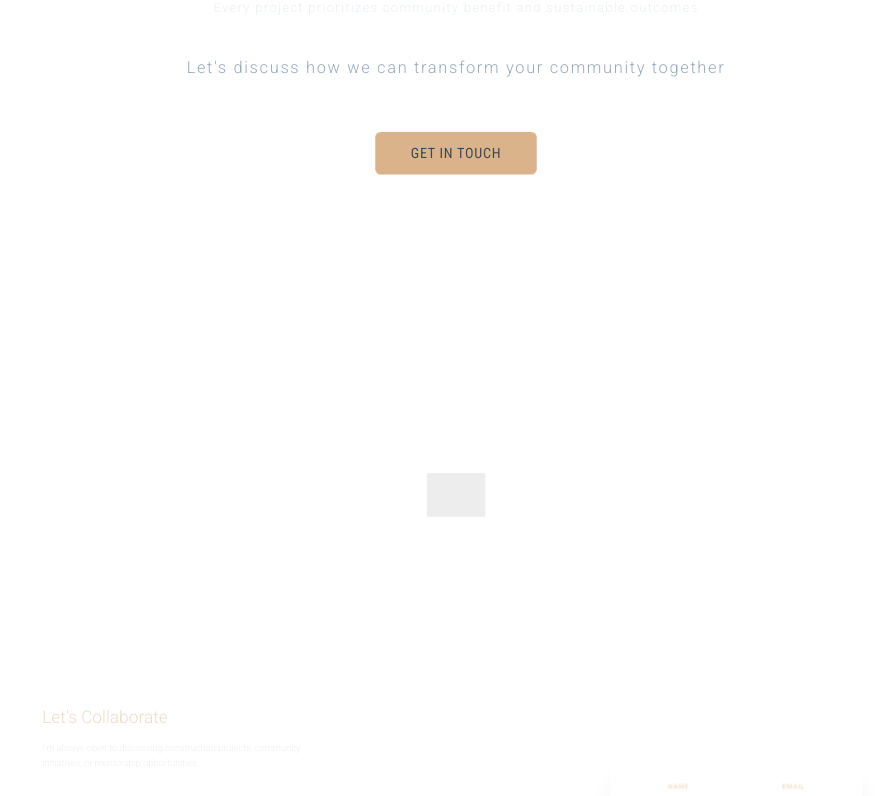
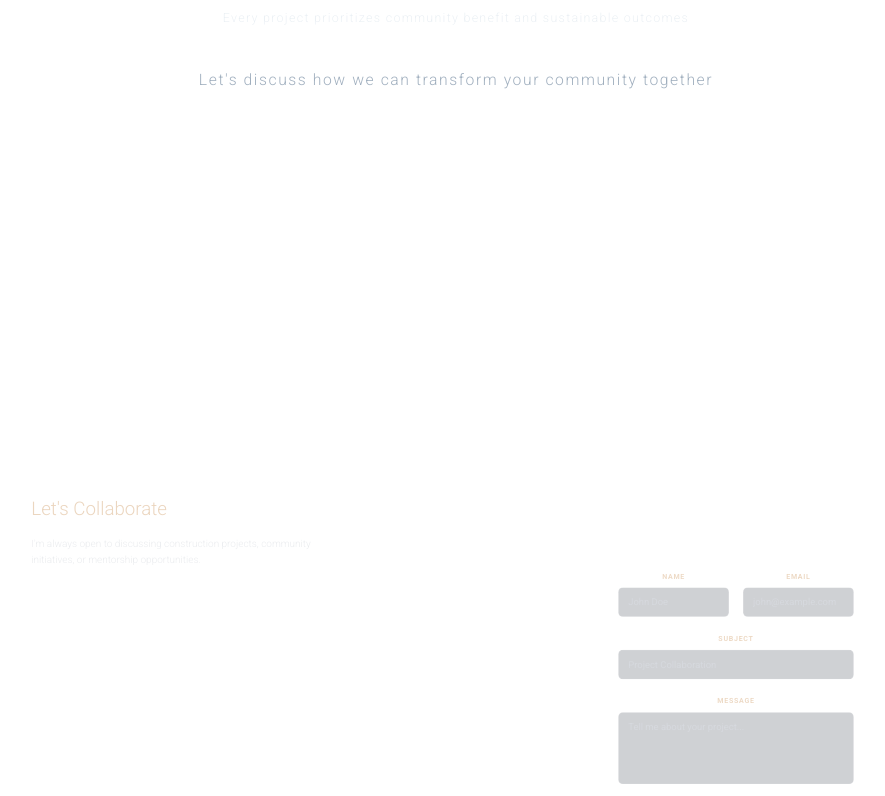
Before and after one commit to king120kw/portfolio, a React (Vite) app: page / in a window 1280 px wide. Shown: the part 5108-5904 px from the top of the page, without its empty margins (184-1069 px from the left). Built offline with nearby package versions, Linux system fonts and the light colour scheme; grey boxes are pictures that could not be loaded.

Commit message:
Integrate Contact Form inline, update styles and socials

```diff
--- a/src/components/Contact.tsx
+++ b/src/components/Contact.tsx
@@ -55,16 +55,6 @@ export const Contact: React.FC = () => {
 
   return (
     <div id="contact" className="relative z-10 py-24 px-6 md:px-[10%] min-h-screen flex flex-col justify-center">
-      <h4 className="autoShow font-['Roboto_Condensed'] text-[28px] font-light text-white uppercase tracking-[0.15em] mb-2.5 text-center">
-        Contact Me
-      </h4>
-      <div className="autoShow mb-16">
-        <img
-          src="https://res.cloudinary.com/atelier22/image/upload/c_scale,w_10/v1499770011/divider_p5wiwx.svg"
-          alt="divider"
-          className="w-20 opacity-30 mx-auto"
-        />
-      </div>
 
       <div className="grid grid-cols-1 lg:grid-cols-2 gap-12 lg:gap-24 items-start max-w-6xl mx-auto w-full">
         {/* Contact Info (Left) */}
@@ -98,12 +88,10 @@ export const Contact: React.FC = () => {
               <span className="text-lg font-light tracking-wide">Nairobi, Kenya</span>
             </div>
           </div>
-
-
         </div>
 
         {/* Contact Form (Right) */}
-        <div className="bg-white/5 backdrop-blur-md p-8 rounded-2xl border border-white/10 shadow-2xl autoShow">
+        <div className="p-8 rounded-2xl autoShow">
           <form onSubmit={handleSubmit} className="space-y-6">
             <div className="grid grid-cols-1 md:grid-cols-2 gap-6">
               <div className="space-y-2">
--- a/src/components/Footer.tsx
+++ b/src/components/Footer.tsx
@@ -39,16 +39,16 @@ export const Footer: React.FC = () => {
         </nav>
 
         <div className="flex justify-center gap-6 my-5">
-          <a href="#" className="transform hover:-translate-y-1 transition-all duration-300 text-white hover:text-[#1DA1F2]" aria-label="Twitter">
+          <a href="https://twitter.com/lookatmenow264" target="_blank" rel="noopener noreferrer" className="transform hover:-translate-y-1 transition-all duration-300 text-white hover:text-[#1DA1F2]" aria-label="Twitter">
             <Twitter className="w-5 h-5" />
           </a>
-          <a href="#" className="transform hover:-translate-y-1 transition-all duration-300 text-white hover:text-[#0077B5]" aria-label="LinkedIn">
+          <a href="https://www.linkedin.com/in/ismail-abdirahman" target="_blank" rel="noopener noreferrer" className="transform hover:-translate-y-1 transition-all duration-300 text-white hover:text-[#0077B5]" aria-label="LinkedIn">
             <Linkedin className="w-5 h-5" />
           </a>
-          <a href="https://wa.me/254740895374" className="transform hover:-translate-y-1 transition-all duration-300 text-white hover:text-[#25D366]" aria-label="WhatsApp">
+          <a href="https://wa.me/254740895374" target="_blank" rel="noopener noreferrer" className="transform hover:-translate-y-1 transition-all duration-300 text-white hover:text-[#25D366]" aria-label="WhatsApp">
             <MessageCircle className="w-5 h-5" />
           </a>
-          <a href="#" className="transform hover:-translate-y-1 transition-all duration-300 text-white hover:text-[#E4405F]" aria-label="Instagram">
+          <a href="https://instagram.com/I.s.mail__" target="_blank" rel="noopener noreferrer" className="transform hover:-translate-y-1 transition-all duration-300 text-white hover:text-[#E4405F]" aria-label="Instagram">
             <Instagram className="w-5 h-5" />
           </a>
         </div>
--- a/src/components/GetStarted.tsx
+++ b/src/components/GetStarted.tsx
@@ -25,14 +25,7 @@ export const GetStarted: React.FC = () => {
         Let's discuss how we can transform your community together
       </h2>
 
-      <div className="autoShow mt-10">
-        <a
-          href="#contact"
-          className="inline-block py-3 px-10 bg-[#d4a574] text-[#1a2332] rounded-md font-['Roboto_Condensed'] text-base font-normal uppercase tracking-wider transition-all duration-300 hover:bg-[#c49563] hover:-translate-y-0.5 hover:shadow-[0_5px_15px_rgba(212,165,116,0.3)]"
-        >
-          Get In Touch
-        </a>
-      </div>
+
     </div>
   );
 };
```
